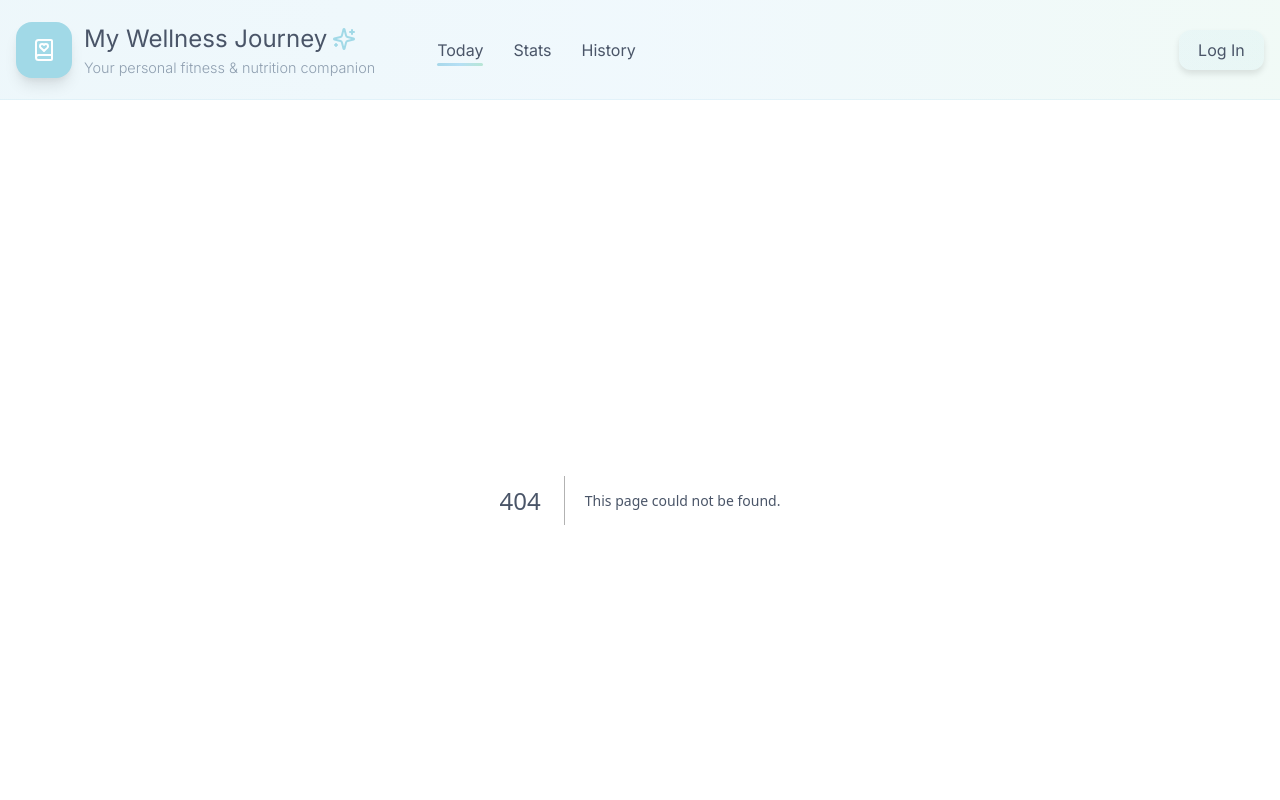
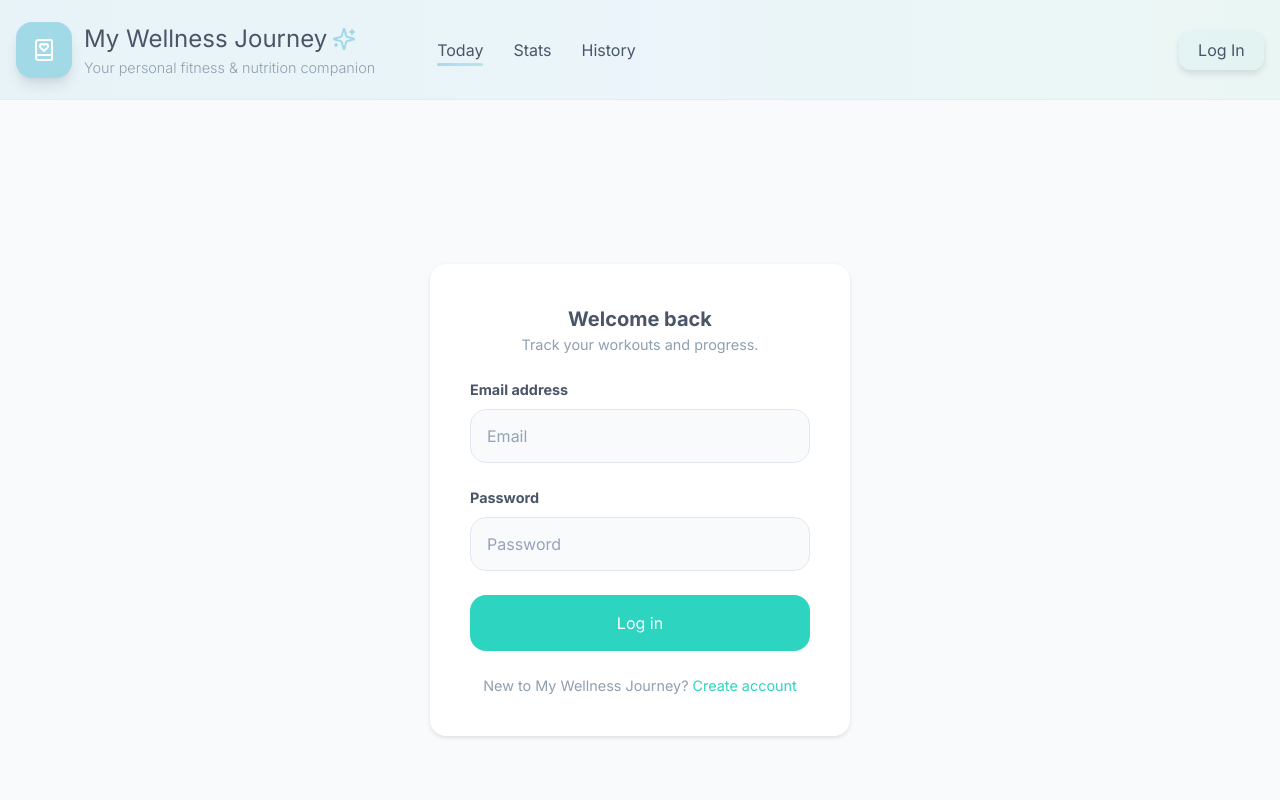
Before and after one commit to RevainIDN/workout-journal-app, a Next.js app: page /auth/login in a window 1280 px wide. Before the commit this address had no page. Shown: the top 800 px of the page. Built offline with nearby package versions, Linux system fonts and the light colour scheme.

Commit message:
feat: add authentication pages and components

```diff
--- /dev/null
+++ b/src/app/(auth)/auth/components/AuthForm/AuthForm.module.css
@@ -0,0 +1,69 @@
+.authForm {
+	display: flex;
+	flex-direction: column;
+	align-items: center;
+	gap: 1.5rem;
+	justify-content: center;
+	padding: 40px;
+	background-color: var(--default-background);
+	border-radius: 16px;
+	box-shadow: 0 2px 4px rgba(0, 0, 0, 0.1);
+	max-width: 420px;
+	width: 100%;
+}
+
+.header {
+	text-align: center;
+}
+
+.label {
+	display: flex;
+	flex-direction: column;
+	gap: 0.5rem;
+	width: 100%;
+}
+
+.label input {
+	padding: 0.875rem 1rem;
+	border-radius: 1rem;
+	background-color: #f8fafc;
+	border: 1px solid #e2e8f0;
+	color: #1e293b;
+	transition: all 0.2s ease;
+}
+
+.label input::placeholder {
+	color: #94a3b8;
+}
+
+.label input:focus {
+	outline: none;
+	border-color: #2dd4bf;
+	box-shadow: 0 0 0 2px rgba(94, 234, 212, 0.5);
+}
+
+.submitButton {
+	width: 100%;
+	padding: 1rem 1.5rem;
+	border-radius: 1rem;
+	background-color: #2dd4bf;
+	color: white;
+	border: none;
+	cursor: pointer;
+	transition: background-color 0.2s ease, transform 0.2s ease;
+}
+
+.submitButton:hover {
+	background-color: #14b8a6;
+	transform: scale(1.01);
+}
+
+.link {
+	color: #2dd4bf;
+	text-decoration: none;
+	transition: color 0.2s ease;
+}
+
+.link:hover {
+	color: #14b8a6;
+}
--- /dev/null
+++ b/src/app/(auth)/auth/components/AuthForm/AuthForm.tsx
@@ -0,0 +1,51 @@
+'use client'
+
+import authFormStyles from './AuthForm.module.css'
+import { useState } from 'react'
+import Link from 'next/link'
+
+type AuthFormProp = 'login' | 'register'
+
+export default function AuthForm({ mode }: { mode: AuthFormProp }) {
+	const [email, setEmail] = useState('')
+	const [password, setPassword] = useState('')
+
+	const isLogin = mode === 'login'
+
+	return (
+		<form className={authFormStyles.authForm}>
+			<div className={authFormStyles.header}>
+				<h1 className={authFormStyles.title}>
+					{isLogin ? "Welcome back" : "Create account"}
+				</h1>
+				<p className={authFormStyles.subtitle}>Track your workouts and progress.</p>
+			</div>
+
+			<label className={authFormStyles.label} htmlFor="email">
+				<h2>Email address</h2>
+				<input id="email" placeholder="Email" value={email} onChange={(e) => setEmail(e.target.value)} />
+			</label>
+
+			<label className={authFormStyles.label} htmlFor="password">
+				<h2>Password</h2>
+				<input id="password" type="password" placeholder="Password" value={password} onChange={(e) => setPassword(e.target.value)} />
+			</label>
+
+			<button className={authFormStyles.submitButton} type="submit">
+				{isLogin ? "Log in" : "Sign up"}
+			</button>
+
+			{!isLogin ? (
+				<p className={authFormStyles.footerText}>
+					Already have an account?
+					<Link href={'/auth/login'} className={authFormStyles.link}> Log in</Link>
+				</p>
+			) : (
+				<p className={authFormStyles.footerText}>
+					New to My Wellness Journey?
+					<Link href={'/auth/register'} className={authFormStyles.link}> Create account</Link>
+				</p>
+			)}
+		</form>
+	)
+}
--- /dev/null
+++ b/src/app/(auth)/auth/login/page.tsx
@@ -0,0 +1,7 @@
+import AuthForm from "../components/AuthForm/AuthForm";
+
+export default function Login() {
+	return (
+		<AuthForm mode="login" />
+	)
+}
--- /dev/null
+++ b/src/app/(auth)/layout.module.css
@@ -0,0 +1,7 @@
+.authLayoutContent {
+	display: flex;
+	justify-content: center;
+	align-items: center;
+	min-height: 100vh;
+	margin: 0;
+}
--- /dev/null
+++ b/src/app/(auth)/layout.tsx
@@ -0,0 +1,11 @@
+import layoutStyles from './layout.module.css'
+
+export default function AuthLayout({ children, }: { children: React.ReactNode }) {
+	return (
+		<main className={layoutStyles.authLayout}>
+			<div className={layoutStyles.authLayoutContent}>
+				{children}
+			</div>
+		</main>
+	)
+}
```
Also changed, not shown: src/app/(auth)/auth/register/page.tsx (added, +7 -0 lines).
